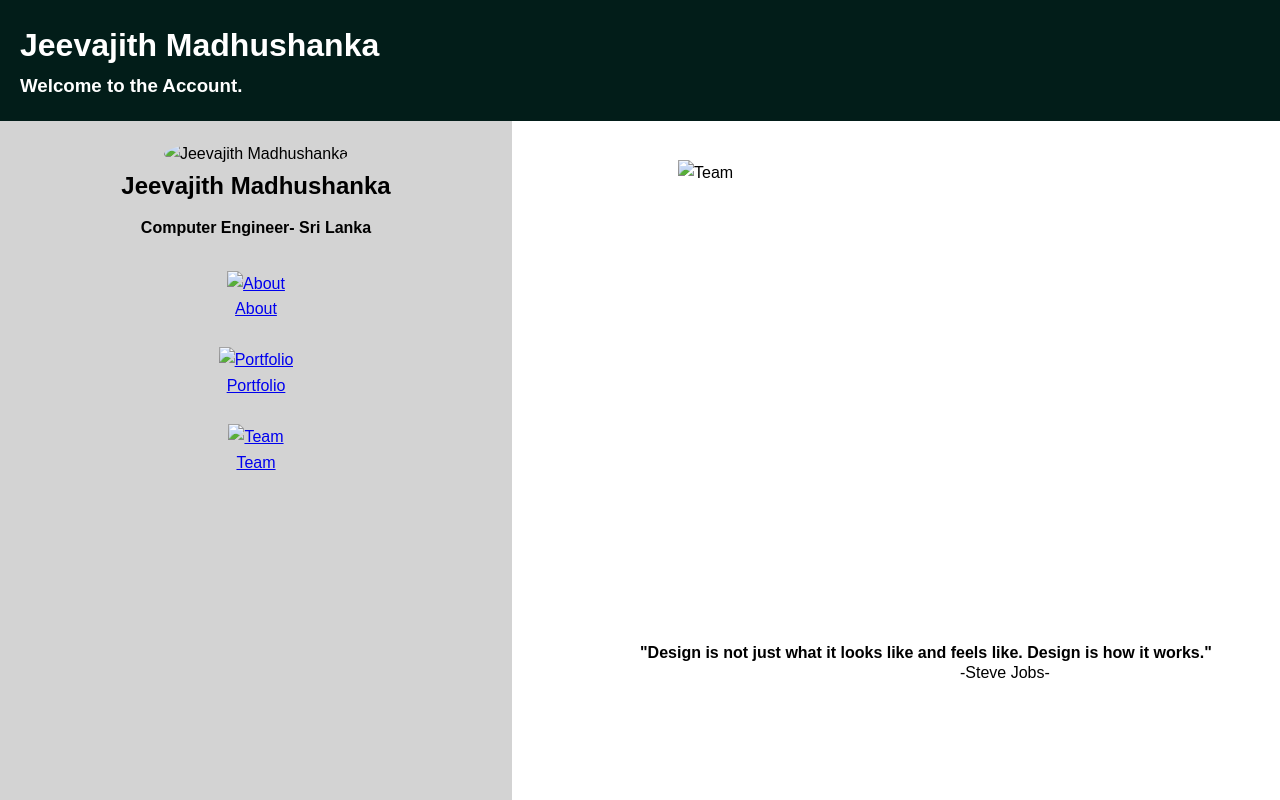
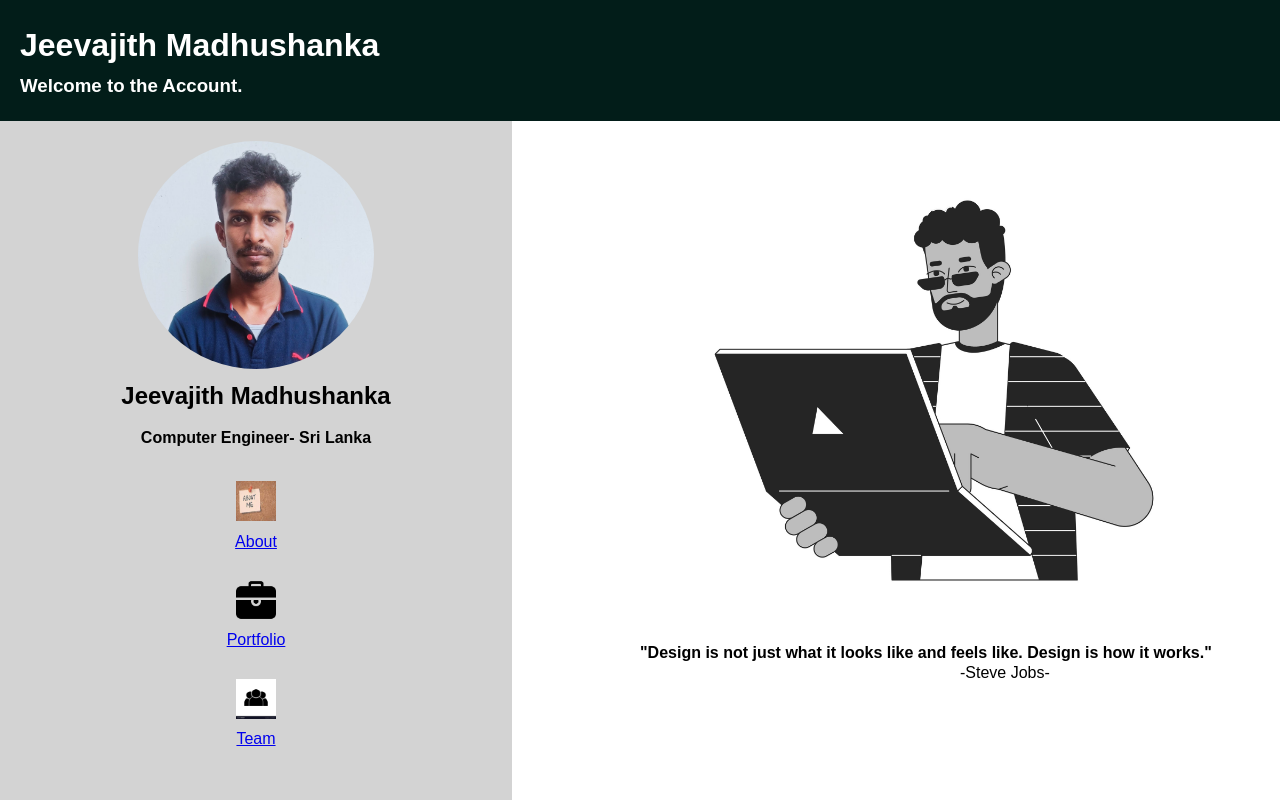
Before and after one commit to jeevajith123/portfolio-website, a plain HTML site: page index.html in a window 1280 px wide. Shown: the top 800 px of the page. Drawn offline with Linux system fonts and the light colour scheme; the site is published under a folder, as on GitHub Pages, so addresses that start at the root find nothing.

Commit message:
final commit

```diff
--- a/index.html
+++ b/index.html
@@ -14,7 +14,7 @@
     <div class="left-part">
 
       <section id="about">
-        <center><img src="/Images/Jeevajith.jpg" alt="Jeevajith Madhushanka" style="width: 50%; border-radius: 100%;" />
+        <center><img src="Images/Jeevajith.jpg" alt="Jeevajith Madhushanka" style="width: 50%; border-radius: 100%;" />
           <h2>Jeevajith Madhushanka</h2>
           <h4>Computer Engineer- Sri Lanka</h4>
         </center>
@@ -22,28 +22,28 @@
       </section>
       <a href="about.html">
         <center>
-          <img class="about" src="/Images/download.jpg" alt="About" width="30%" />
+          <img class="about" src="Images/download.jpg" alt="About" width="30%" />
           <p>About</p>
         </center>
       </a>
       <br />
       <a href="portfolio.html" alt="Portfolio">
         <center>
-          <img class="portfolio" src="/Images/54560.png" alt="Portfolio" width="40%" />
+          <img class="portfolio" src="Images/54560.png" alt="Portfolio" width="40%" />
           <p>Portfolio</p>
         </center>
       </a>
       <br />
       <a href="team.html">
         <center>
-          <img class="Team" src="/Images/Team.png" alt="Team" width="20%" />
+          <img class="Team" src="Images/Team.png" alt="Team" width="20%" />
           <p>Team</p>
         </center>
       </a>
       <br />
     </div>
     <div class="Background">
-      <img class="bImg" src="/Images/background.jpg" alt="Team" width="40%" />
+      <img class="bImg" src="Images/background.jpg" alt="Team" width="40%" />
       <h4 class="quate" width="50%">"Design is not just what it looks like and feels like. Design is how it works."</h4>
       <p class="owner">-Steve Jobs-</p>
     </div>
```
Also changed, not shown: about.html (+1 -1 lines), team.html (+1 -1 lines).
